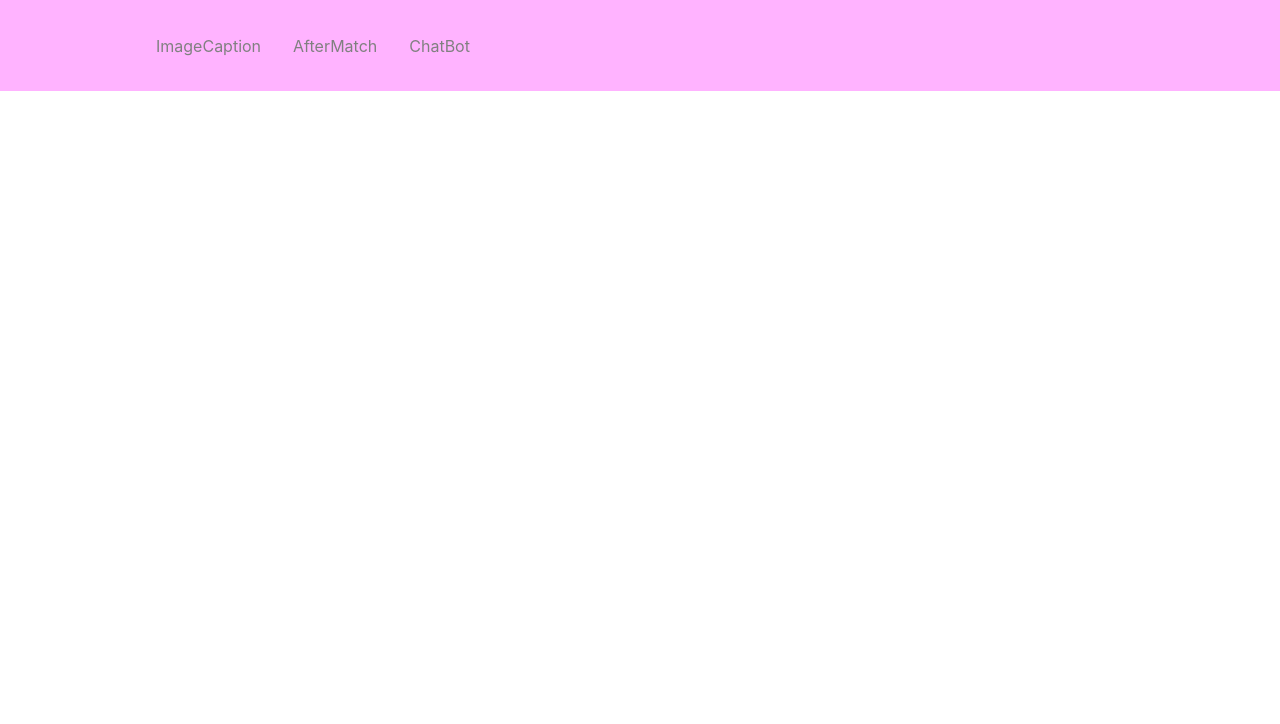
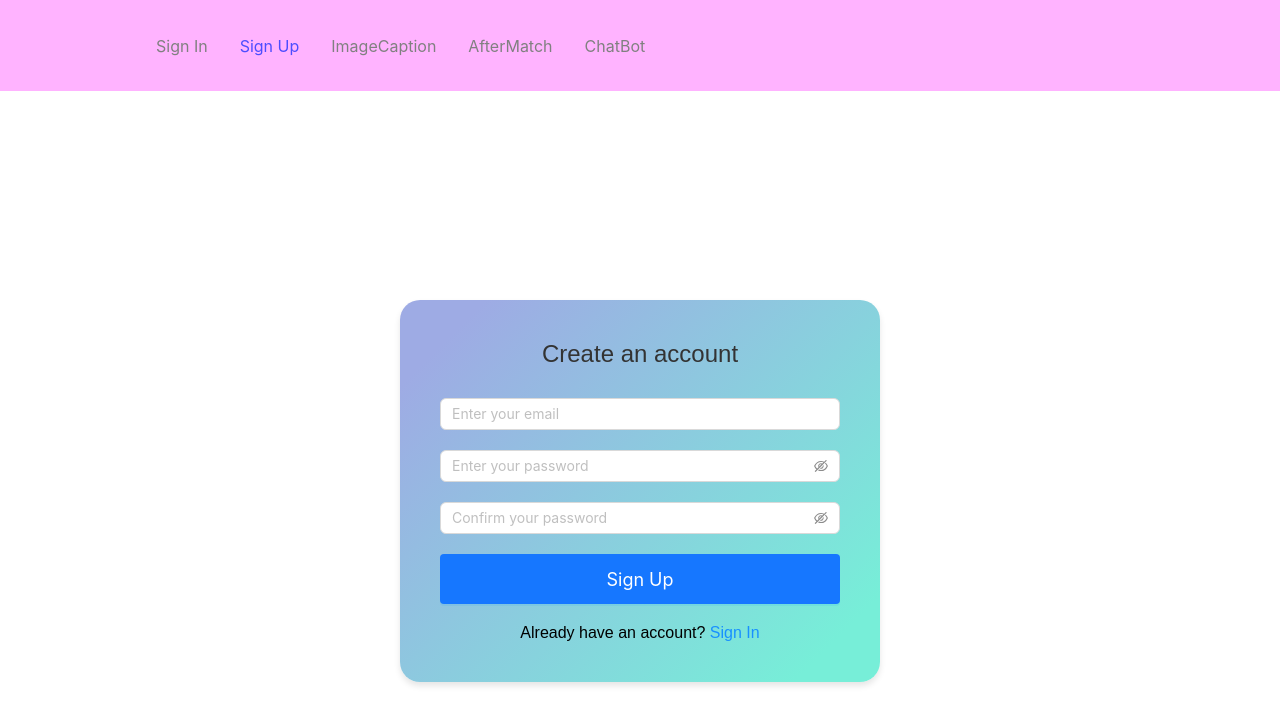
Before and after one commit to jlkz/techfestGroup69, a React (Create React App) app in the folder frontend/: page /SignUp in a window 1280 px wide. Shown: the top 724 px of the page. Built offline with nearby package versions, Linux system fonts and the light colour scheme.

Commit message:
did front end of sign in and sign up pages

```diff
--- a/frontend/package.json
+++ b/frontend/package.json
@@ -11,6 +11,7 @@
     "antd": "^5.14.0",
     "antd-style": "^3.6.1",
     "buffer": "^6.0.3",
+    "express": "^4.18.2",
     "openai": "^4.26.0",
     "react": "^18.2.0",
     "react-dom": "^18.2.0",
--- a/frontend/src/App.css
+++ b/frontend/src/App.css
@@ -36,3 +36,63 @@
     transform: rotate(360deg);
   }
 }
+
+.form-wrapper {
+  display: flex;
+  justify-content: center;
+  align-items: center;
+  min-height: 100vh;
+  padding: 20px;
+  box-sizing: border-box;
+}
+
+.form-style {
+  max-width: 300px;
+  width: 100%;
+}
+
+.form-item {
+  margin-bottom: 20px;
+}
+
+.form-button {
+  width: 100%;
+  height: 50px;
+  font-size: 18px;
+  border-radius: 4px;
+}
+
+.welcome-back {
+  display: flex;
+  justify-content: center;
+  align-items: center;
+  min-height: 100vh;
+  font-family: 'Arial', sans-serif;
+}
+
+.welcome-back-container {
+  background: rgba(255, 255, 255, 0.8);
+  padding: 40px;
+  border-radius: 20px;
+  box-shadow: 0 4px 6px rgba(0, 0, 0, 0.1);
+  background: linear-gradient(135deg, #9eabe4 10%, #77eed8 90%);
+  width: 100%;
+  max-width: 400px;
+  text-align: center;
+}
+
+.welcome-back-title {
+  margin-bottom: 30px;
+  color: #333;
+  font-size: 24px;
+}
+
+.signup-segment {
+  margin-top: 16px;
+  text-align: center;
+}
+
+.signup-link {
+  color: #1890ff;
+  cursor: pointer;
+}
--- a/frontend/src/App.js
+++ b/frontend/src/App.js
@@ -9,8 +9,9 @@ import {
 import Home from "./pages";
 import AfterMatch from "./pages/AfterMatch";
 import ImageCaption from "./pages/ImageCaption";
-import Chatbot from "./components/Chatbot"
-
+import Chatbot from "./components/Chatbot";
+import SignInPage from "./components/SignIn";
+import SignUpPage from "./components/SignUp"
 
 function App() {
     return (
@@ -21,6 +22,8 @@ function App() {
                 <Route path="/AfterMatch" element={<AfterMatch />} />
                 <Route path="/ImageCaption" element={<ImageCaption />} />
                 <Route path="/ChatBot" element={<Chatbot />}/>
+                <Route path="/SignIn" element={<SignInPage />} />
+                <Route path="/SignUp" element={<SignUpPage />} />
             </Routes>
         </Router>
     );
--- a/frontend/src/components/Navbar/index.js
+++ b/frontend/src/components/Navbar/index.js
@@ -6,6 +6,12 @@ const Navbar = () => {
         <>
             <Nav>
                 <NavMenu>
+                    <NavLink to="/SignIn">
+                        Sign In
+                    </NavLink>
+                    <NavLink to="/SignUp">
+                        Sign Up
+                    </NavLink>
                     <NavLink to="/ImageCaption">
                         ImageCaption
                     </NavLink>
--- /dev/null
+++ b/frontend/src/components/SignIn.js
@@ -0,0 +1,71 @@
+import React from 'react';
+import { Form, Input, Button } from 'antd';
+import { useNavigate } from 'react-router-dom';
+
+const SignIn = () => {
+    const navigate = useNavigate();
+
+    const onFinish = async (values) => {
+        try {
+            const response = await fetch('/api/signin', {
+                method: 'POST',
+                headers: {
+                    'Content-Type': 'application/json',
+                },
+                body: JSON.stringify(values),
+            });
+            if (response.ok) {
+                navigateToMatch();
+            }
+        } catch (error) {
+            console.log(error);
+        }
+    };
+
+
+    const navigateToSignUp = () => {
+        navigate('/signup');
+    };
+
+    const navigateToMatch = () => {
+        navigate('/AfterMatch')
+    };
+
+    return (
+        <div className="welcome-back">
+            <div className="welcome-back-container">
+                <div className="welcome-back-title">Welcome Back to MingleConnect!</div>
+                <Form
+                    name="normal_login"
+                    className="login-form"
+                    onFinish={onFinish}
+                >
+                    <Form.Item
+                        name="email"
+                        rules={[{ required: true, message: 'Please input your email!' }]}
+                        className="form-item"
+                    >
+                        <Input placeholder="Enter your email" />
+                    </Form.Item>
+                    <Form.Item
+                        name="password"
+                        rules={[{ required: true, message: 'Please input your Password!' }]}
+                        className="form-item"
+                    >
+                        <Input.Password placeholder="Enter your password" />
+                    </Form.Item>
+                    <Form.Item className="form-item">
+                        <Button type="primary" htmlType="submit" className="form-button">
+                            Login
+                        </Button>
+                    </Form.Item>
+                    <div className="signup-segment">
+                        Don't have an account? <span onClick={navigateToSignUp} className="signup-link">Sign Up</span>
+                    </div>
+                </Form>
+            </div>
+        </div>
+    );
+};
+
+export default SignIn;
--- /dev/null
+++ b/frontend/src/components/SignUp.js
@@ -0,0 +1,89 @@
+import React from 'react';
+import { Form, Input, Button } from 'antd';
+import { useNavigate } from 'react-router-dom';
+
+const SignUp = () => {
+    const navigate = useNavigate();
+
+    const onFinish = async (values) => {
+        try {
+            const response = await fetch('/api/signup', {
+                method: 'POST',
+                headers: {
+                    'Content-Type': 'application/json',
+                },
+                body: JSON.stringify(values),
+            });
+            if (response.ok) {
+                navigateToSignIn();
+            }
+        } catch (error) {
+            console.log(error)
+        }
+    };
+
+
+
+    const navigateToSignIn = () => {
+        navigate('/signin');
+    };
+
+
+
+
+    return (
+        <div className="welcome-back">
+            <div className="welcome-back-container">
+                <div className="welcome-back-title">Create an account</div>
+                <Form
+                    name="register"
+                    className="login-form"
+                    onFinish={onFinish}
+                >
+                    <Form.Item
+                        name="email"
+                        rules={[{ required: true, message: 'Please input your email!' }]}
+                        className="form-item"
+                    >
+                        <Input placeholder="Enter your email" />
+                    </Form.Item>
+                    <Form.Item
+                        name="password"
+                        rules={[{ required: true, message: 'Please input your password!' }]}
+                        className="form-item"
+                    >
+                        <Input.Password placeholder="Enter your password" />
+                    </Form.Item>
+                    <Form.Item
+                        name="confirm"
+                        dependencies={['password']}
+                        rules={[
+                            { required: true, message: 'Please confirm your password!' },
+                            ({ getFieldValue }) => ({
+                                validator(_, value) {
+                                    if (!value || getFieldValue('password') === value) {
+                                        return Promise.resolve();
+                                    }
+                                    return Promise.reject(new Error('The two passwords that you entered do not match!'));
+                                },
+                            }),
+                        ]}
+                        className="form-item"
+                    >
+                        <Input.Password placeholder="Confirm your password" />
+                    </Form.Item>
+                    <Form.Item className="form-item">
+                        <Button type="primary" htmlType="submit" className="form-button">
+                            Sign Up
+                        </Button>
+                    </Form.Item>
+                </Form>
+                <div className="signup-segment">
+                    Already have an account? <span onClick={navigateToSignIn} className="signup-link">Sign In</span>
+                </div>
+            </div>
+        </div>
+    );
+};
+
+export default SignUp;
--- /dev/null
+++ b/frontend/src/pages/SignIn.js
@@ -0,0 +1,20 @@
+import React from 'react';
+import SignIn from '../components/SignIn';
+import { Layout } from 'antd';
+
+const { Content } = Layout;
+
+const SignInPage = () => {
+    return (
+        <Layout>
+            <Content style={{ padding: '50px', display: 'flex', justifyContent: 'center', alignItems: 'center', height: '100vh' }}>
+                <div style={{ width: '100%', maxWidth: '400px' }}>
+                    <h2 style={{ textAlign: 'center' }}>Sign In</h2>
+                    <SignIn />
+                </div>
+            </Content>
+        </Layout>
+    );
+};
+
+export default SignInPage;
--- /dev/null
+++ b/frontend/src/pages/SignUp.js
@@ -0,0 +1,20 @@
+import React from 'react';
+import SignUp from '../components/SignUp';
+import { Layout } from 'antd';
+
+const { Content } = Layout;
+
+const SignUpPage = () => {
+    return (
+        <Layout>
+            <Content style={{ padding: '50px', display: 'flex', justifyContent: 'center', alignItems: 'center', height: '100vh' }}>
+                <div style={{ width: '100%', maxWidth: '400px' }}>
+                    <h2 style={{ textAlign: 'center' }}>Sign Up</h2>
+                    <SignUp />
+                </div>
+            </Content>
+        </Layout>
+    );
+};
+
+export default SignUpPage;
```
Also changed, not shown: 2 other files (tests, documents, lock files or other folders).
